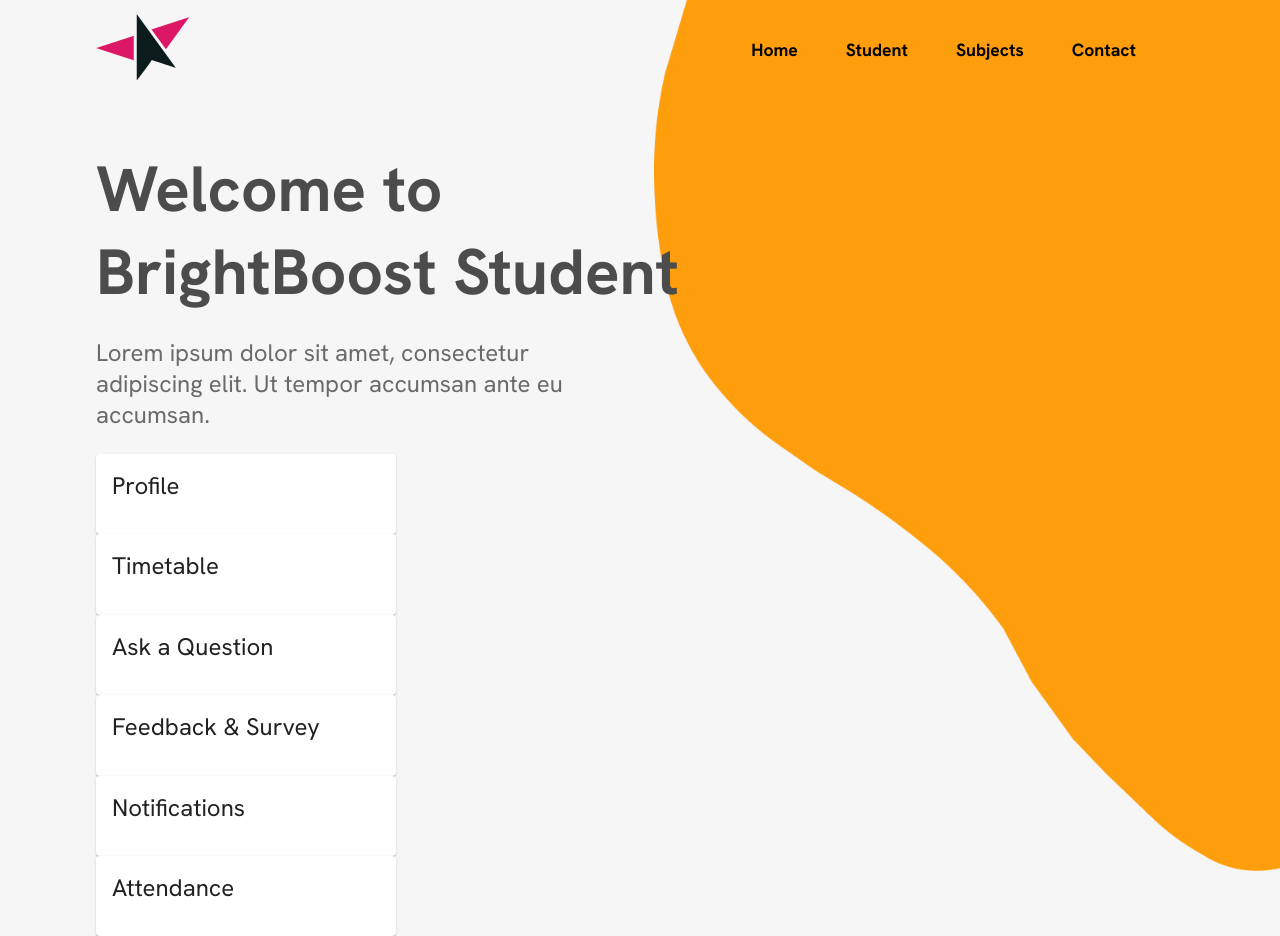
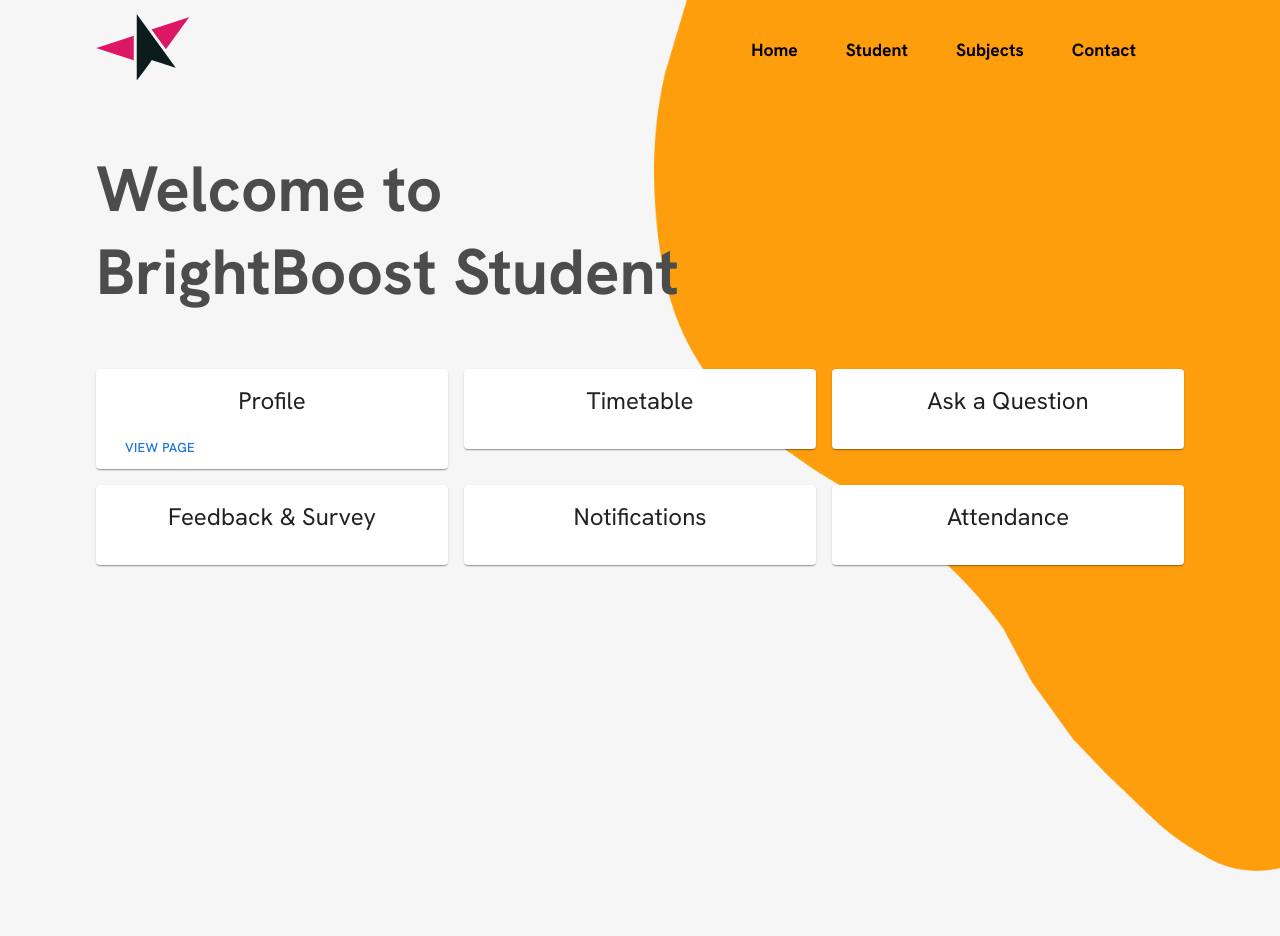
Before and after one commit to KeshalHetti/BrightBoost-React, a React (Create React App) app: page /studenthome in a window 1280 px wide. Shown: the top 936 px of the page. After the commit the page ends 876 px from the top, so only its background shows below. Built offline with nearby package versions, Linux system fonts and the light colour scheme.

Commit message:
Removed Unwanted imports & refined student options

```diff
--- a/src/Components/studenthome.jsx
+++ b/src/Components/studenthome.jsx
@@ -1,9 +1,7 @@
 import React from 'react';
 import BannerBackground from "../Assets/home-banner-background.png";
-import BannerImage from "../Assets/main-01.png";
-import { FiArrowRight } from "react-icons/fi";
 import { Link } from 'react-router-dom';
-import { Box, Card, CardContent, Typography } from '@mui/material'
+import { Box, Card, CardContent, Typography, Button, CardActions } from '@mui/material';
 
 const Home = () => {
     return (
@@ -16,95 +14,82 @@
                     <h1 className="primary-heading">
                         Welcome to BrightBoost Student
                     </h1>
-                    <p className="primary-text">
-                        Lorem ipsum dolor sit amet, consectetur adipiscing elit. Ut tempor accumsan ante eu accumsan.
-                    </p>
-                    <div>
+                </div>
+            </div>
+
+            <div className='student-boxcontainer'>
+                {/* Create a grid for the content */}
+                <div className="student-grid">
                     {/* Start of Card 01 */}
-                        <Box width='300px'>
-                            <Card>
+                    <Box>
+                        <Card className='student-card'>
                             <CardContent>
                                 <Typography gutterBottom variant='h5' component='div'>
                                     Profile
                                 </Typography>
-                                    {/* <Typography gutterBottom variant='h5' component='div'>
-                                    Navigate to view the session Timetable.
-                                </Typography> */}
+                                <CardActions>
+                                    <Button size="small">View Page</Button>
+                                </CardActions>
                             </CardContent>
                         </Card>
                     </Box>
                     {/* End of Card 01 */}
 
                     {/* Start of Card 02 */}
-                        <Box width='300px'>
+                    <Box>
                         <Card>
                             <CardContent>
                                 <Typography gutterBottom variant='h5' component='div'>
                                     Timetable
                                 </Typography>
-                                    {/* <Typography gutterBottom variant='h5' component='div'>
-                                    Navigate to view the session Timetable.
-                                </Typography> */}
                             </CardContent>
                         </Card>
                     </Box>
                     {/* End of Card 02 */}
 
                     {/* Start of Card 03 */}
-                        <Box width='300px'>
+                    <Box>
                         <Card>
                             <CardContent>
                                 <Typography gutterBottom variant='h5' component='div'>
                                     Ask a Question
                                 </Typography>
-                                    {/* <Typography gutterBottom variant='h5' component='div'>
-                                    Navigate to view the session Timetable.
-                                </Typography> */}
                             </CardContent>
                         </Card>
                     </Box>
                     {/* End of Card 03 */}
 
                     {/* Start of Card 04 */}
-                        <Box width='300px'>
+                    <Box>
                         <Card>
                             <CardContent>
                                 <Typography gutterBottom variant='h5' component='div'>
                                     Feedback & Survey
                                 </Typography>
-                                    {/* <Typography gutterBottom variant='h5' component='div'>
-                                    Navigate to view the session Timetable.
-                                </Typography> */}
                             </CardContent>
                         </Card>
                     </Box>
                     {/* End of Card 04 */}
 
                     {/* Start of Card 05 */}
-                        <Box width='300px'>
+                    <Box>
                         <Card>
                             <CardContent>
                                 <Typography gutterBottom variant='h5' component='div'>
                                     Notifications
                                 </Typography>
-                                    {/* <Typography gutterBottom variant='h5' component='div'>
-                                    Navigate to view the session Timetable.
-                                </Typography> */}
                             </CardContent>
                         </Card>
                     </Box>
                     {/* End of Card 05 */}
 
                     {/* Start of Card 06 */}
-                        <Box width='300px'>
+                    <Box>
                         <Card>
                             <CardContent>
                                 <Typography gutterBottom variant='h5' component='div'>
                                     Attendance
                                 </Typography>
-                                    {/* <Typography gutterBottom variant='h5' component='div'>
-                                    Navigate to view the session Timetable.
-                                </Typography> */}
                             </CardContent>
                         </Card>
                     </Box>
@@ -112,8 +97,8 @@
                 </div>
             </div>
         </div>
-        </div>
+
     )
 }
 
-export default Home
+export default Home;
```
Lines whose indentation alone changed are shown as unchanged.
